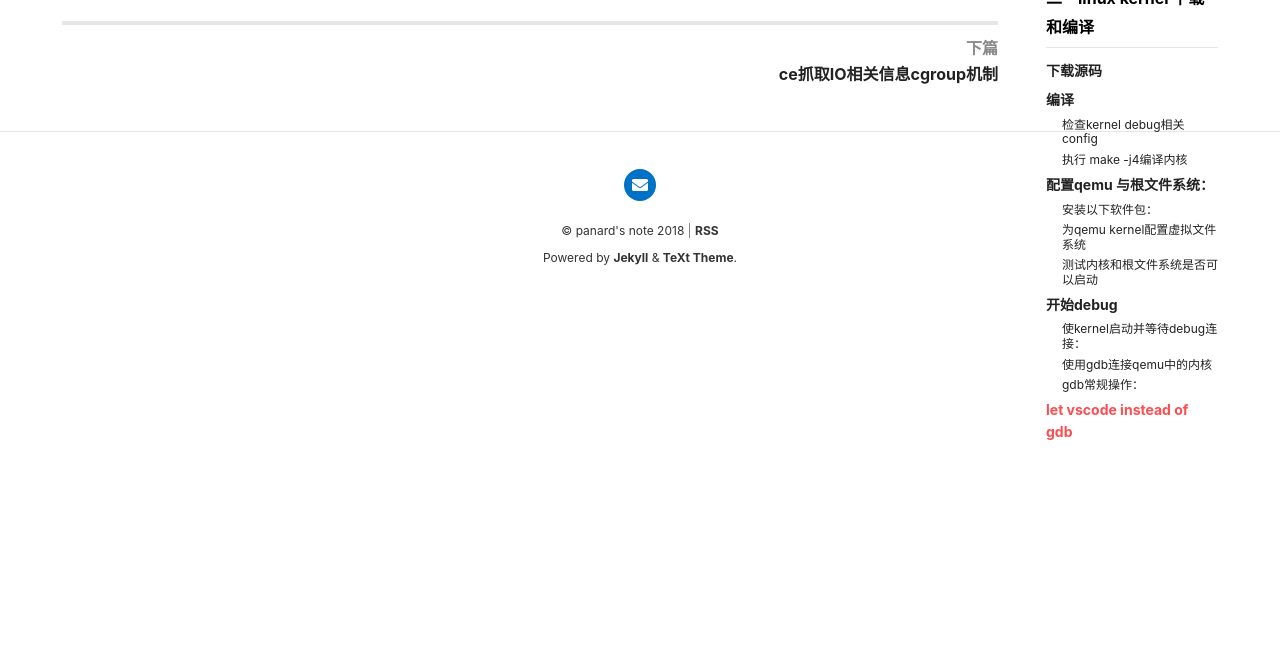
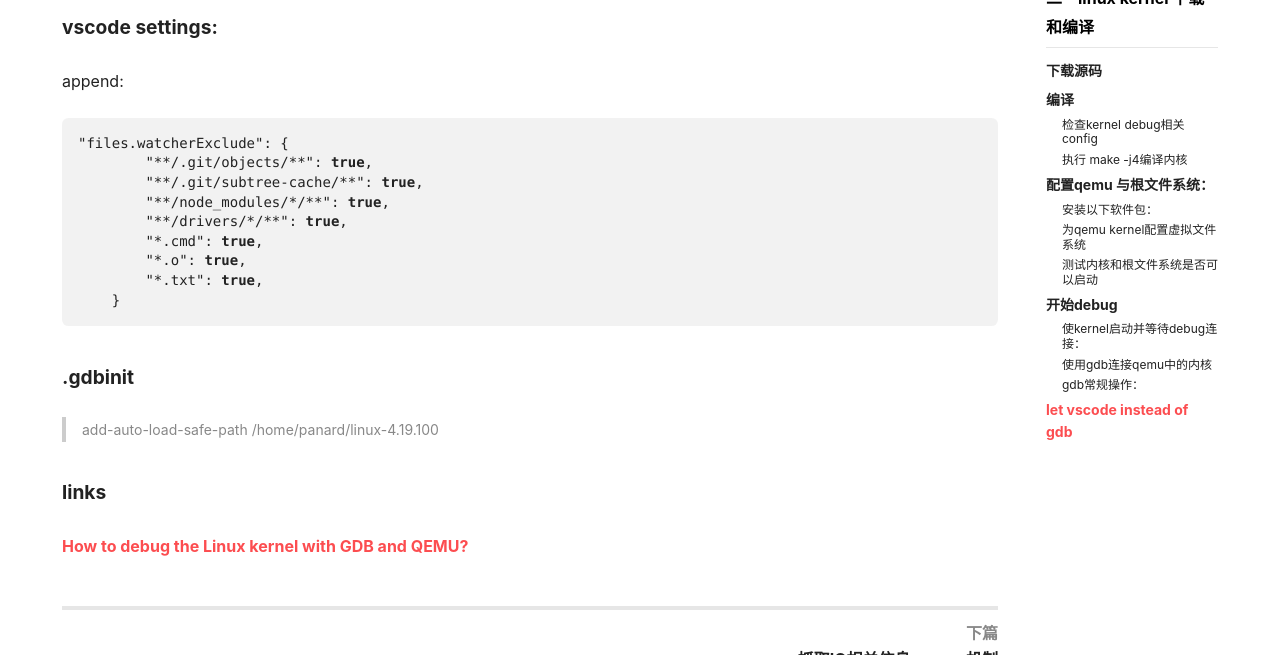
Before and after one commit to panard313/panard313.github.io, a Jekyll site: the page built from _posts/2020-04-03-qemu-debug-kernel.md, in a window 1280 px wide and 900 px high, scrolled down 6706 px, cut to the strip 245-900 px from the top of the window. Built offline with Jekyll 4.4.1, drawn with Linux system fonts in a browser that asks for light colours; nearby versions of some CDN libraries.

Commit message:
add io network note links

````diff
--- a/_posts/2020-04-03-qemu-debug-kernel.md
+++ b/_posts/2020-04-03-qemu-debug-kernel.md
@@ -220,3 +220,28 @@ workspace, 以便vscode能够进行kernel全域的代码跳转
 如下图：
 
 ![vscode](/images/qemu/vscode-debug.png)
+
+#### vscode settings:
+
+append:
+
+```json
+"files.watcherExclude": {
+        "**/.git/objects/**": true,
+        "**/.git/subtree-cache/**": true,
+        "**/node_modules/*/**": true,
+        "**/drivers/*/**": true,
+        "*.cmd": true,
+        "*.o": true,
+        "*.txt": true,
+    }
+```
+
+#### .gdbinit
+
+> add-auto-load-safe-path /home/panard/linux-4.19.100
+
+
+#### links
+
+[How to debug the Linux kernel with GDB and QEMU?](https://stackoverflow.com/questions/11408041/how-to-debug-the-linux-kernel-with-gdb-and-qemu)
````
Also changed, not shown: _posts/2020-03-10-blkio.md (+28 -0 lines).
